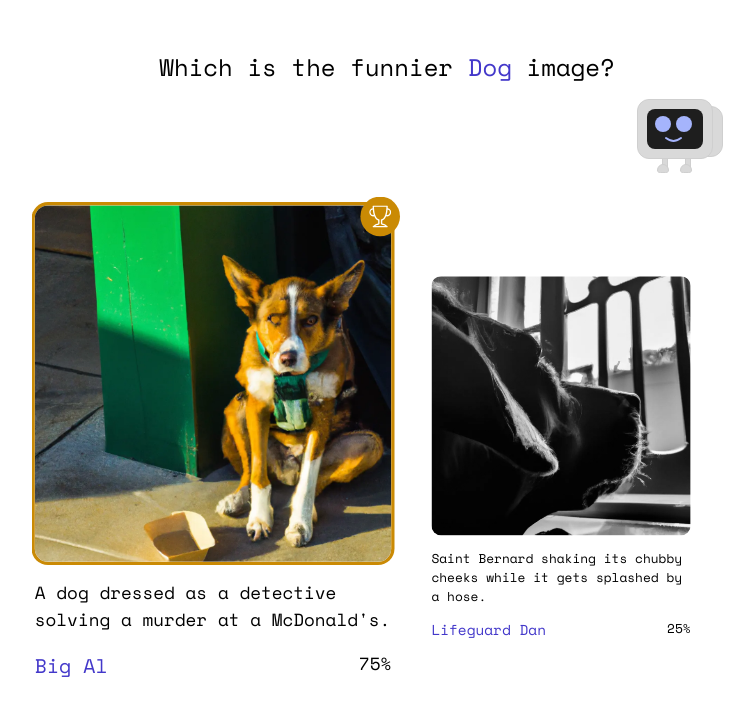
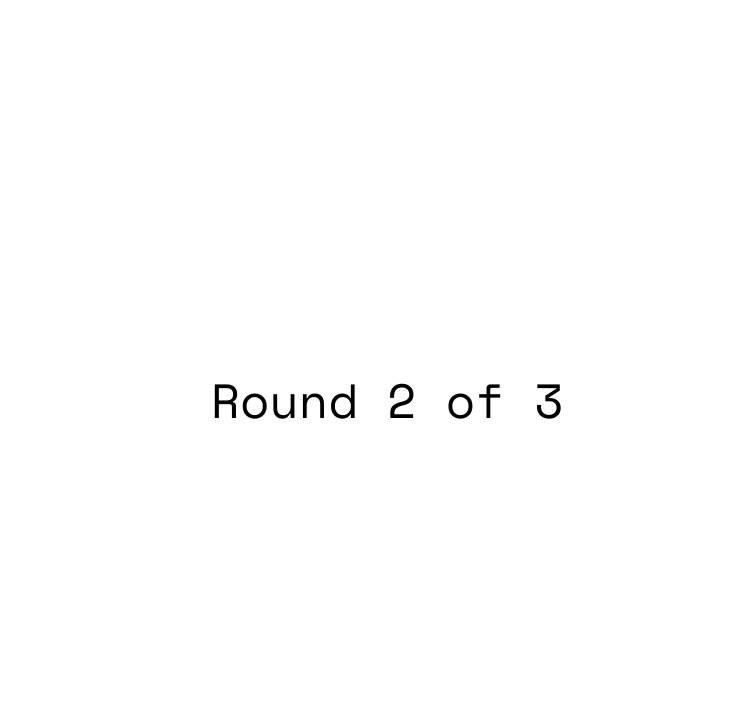
Before and after one commit to agrattan0820/artificial-unintelligence, a Next.js app in the folder client/: page /game/1 in a window 1280 px wide. Shown: the top 716 px of the page, without its empty margins (253-1007 px from the left). Built offline with nearby package versions, Linux system fonts and the light colour scheme; a web font is replaced by a local one.

Commit message:
feat: next round component

```diff
--- /dev/null
+++ b/client/src/app/game/[code]/next-round.tsx
@@ -0,0 +1,38 @@
+"use client";
+
+import { motion } from "framer-motion";
+
+type NextRoundProps = {
+  nextQueryNum: number;
+  totalQueries: number;
+};
+
+const NextRound = ({ nextQueryNum, totalQueries }: NextRoundProps) => {
+  return (
+    <h2 className="text-center text-5xl">
+      Round{" "}
+      <span className="relative">
+        <span className="opacity-0">{nextQueryNum}</span>
+        <motion.span
+          className="absolute left-0"
+          initial={{ y: 0, opacity: 1 }}
+          animate={{ y: 15, opacity: 0 }}
+          aria-hidden={true}
+        >
+          {nextQueryNum - 1}
+        </motion.span>
+        <motion.span
+          className="absolute left-0"
+          initial={{ y: -15, opacity: 0 }}
+          animate={{ y: 0, opacity: 1 }}
+          aria-hidden={true}
+        >
+          {nextQueryNum}
+        </motion.span>
+      </span>{" "}
+      of {totalQueries}
+    </h2>
+  );
+};
+
+export default NextRound;
--- a/client/src/app/game/[code]/page.tsx
+++ b/client/src/app/game/[code]/page.tsx
@@ -1,4 +1,5 @@
 import FaceOff from "./face-off";
+import NextRound from "./next-round";
 import Prompt from "./prompt";
 import RoundResult from "./round-result";
 import Timer from "./timer";
@@ -8,7 +9,7 @@ export default function Game({ params }: { params: { code: string } }) {
   return (
     <main className="flex min-h-screen flex-col justify-center">
       <section className="container mx-auto px-4">
-        <RoundResult />
+        <NextRound nextQueryNum={2} totalQueries={3} />
       </section>
     </main>
   );
```
